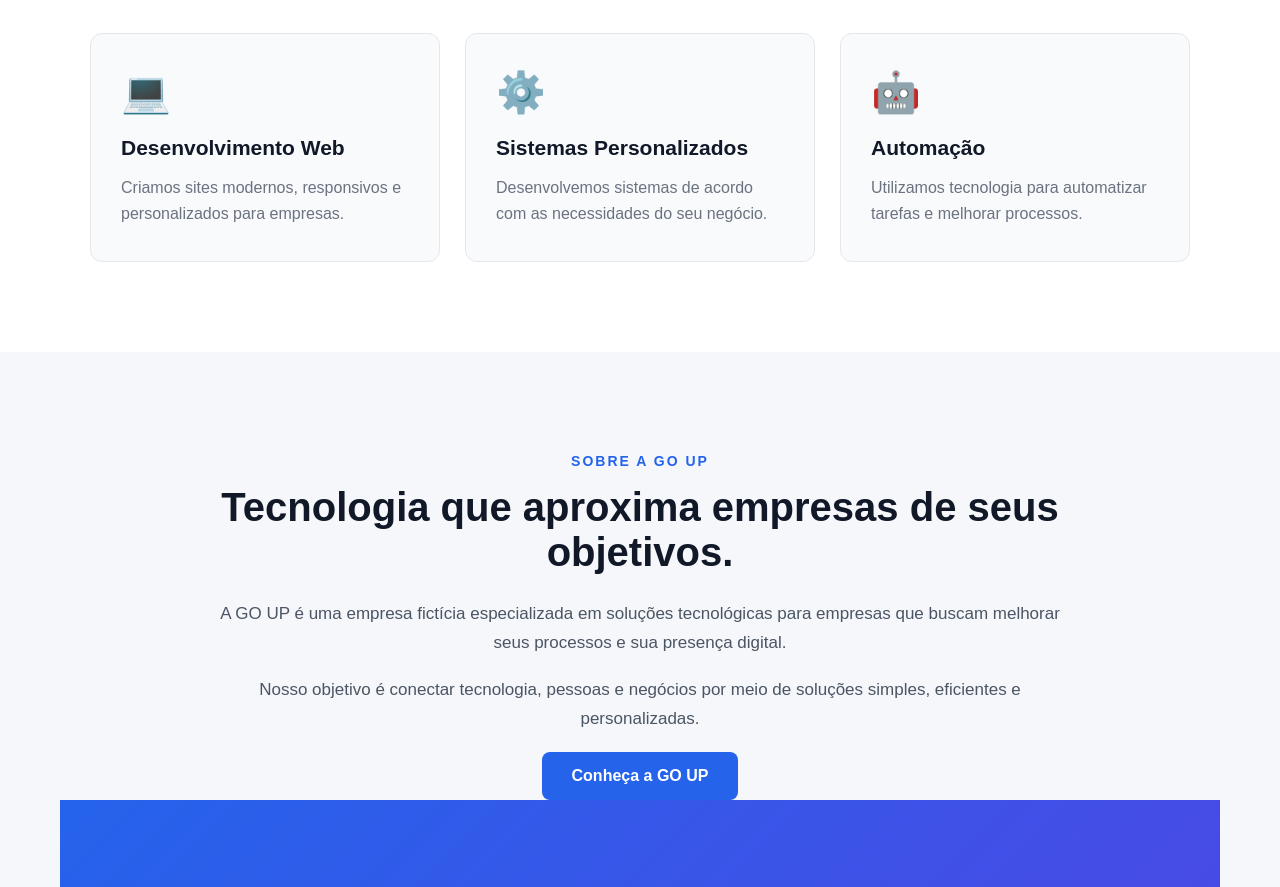
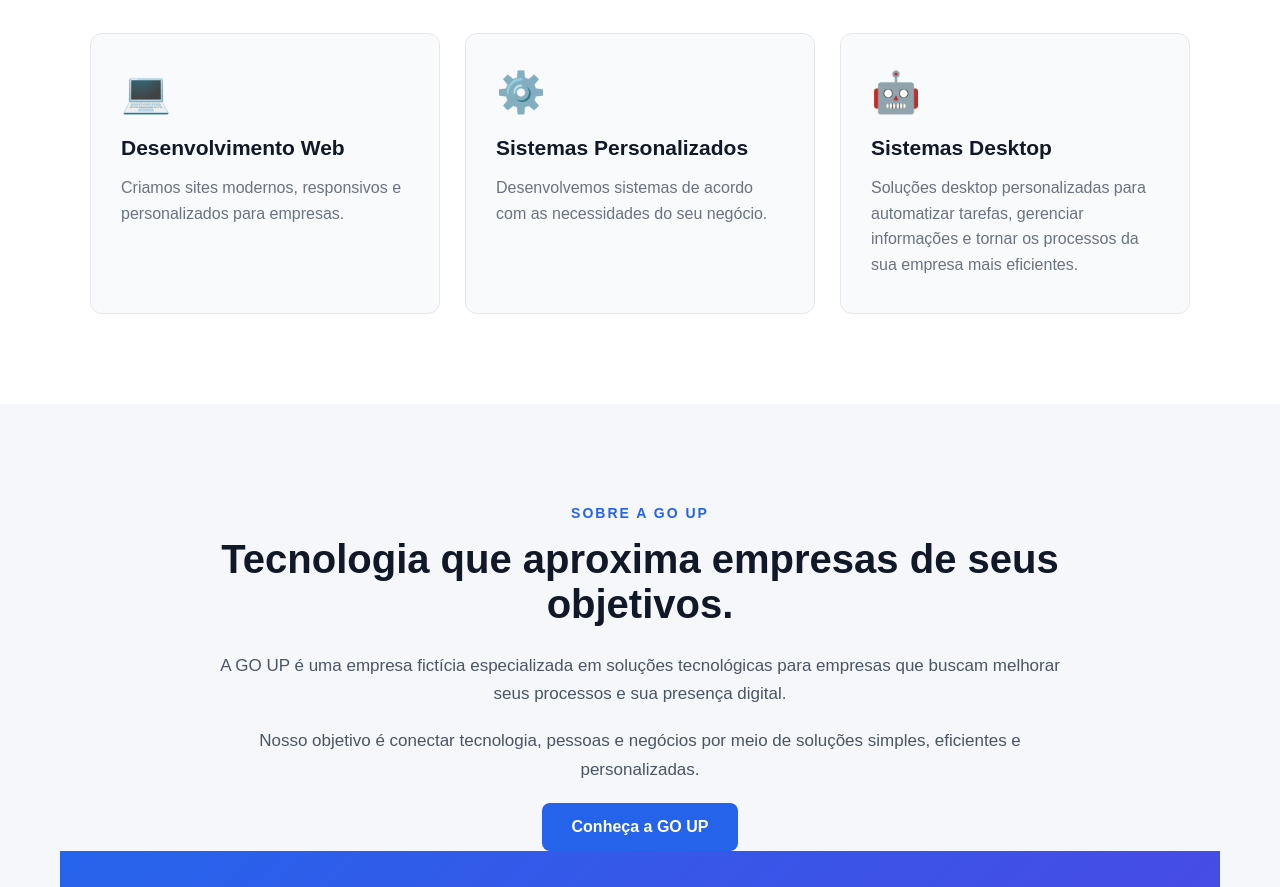
Before and after one commit to mayarasdev/GO_UP, a plain HTML site: page index.html in a window 1280 px wide. Shown: the part 940-1827 px from the top of the page. Drawn offline with Linux system fonts and the light colour scheme.

Commit message:
fix: ajusta estrutura da pagina inicial

```diff
--- a/index.html
+++ b/index.html
@@ -29,12 +29,12 @@
         </nav>
     </header>
 
-    <main>
+
 <main>
 
-    <!-- ========================================
+    <!--
          SEÇÃO PRINCIPAL
-    ========================================= -->
+     -->
 
     <section class="hero">
 
@@ -72,9 +72,9 @@
     </section>
 
 
-    <!-- ========================================
+    <!--
          SEÇÃO DE SERVIÇOS
-    ========================================= -->
+     -->
 
     <section class="services">
 
@@ -141,12 +141,11 @@
                 </div>
 
                 <h3>
-                    Automação
+                    Sistemas Desktop
                 </h3>
 
                 <p>
-                    Utilizamos tecnologia para automatizar
-                    tarefas e melhorar processos.
+                    Soluções desktop personalizadas para automatizar tarefas, gerenciar informações e tornar os processos da sua empresa mais eficientes.
                 </p>
 
             </div>
@@ -156,9 +155,9 @@
     </section>
 
 
-    <!-- ========================================
+    <!--
          SEÇÃO SOBRE
-    ========================================= -->
+     -->
 
     <section class="about-home">
 
@@ -193,9 +192,9 @@
         </div>
 
 
-    <!-- ========================================
+    <!--
          CHAMADA PARA O ORÇAMENTO
-    ========================================= -->
+ -->
 
     <section class="cta">
 
@@ -219,9 +218,6 @@
 
 </main>
 
-
-    </main>
-
     <footer>
 
         <p>
```
Also changed, not shown: css/style.css (+28 -28 lines).
